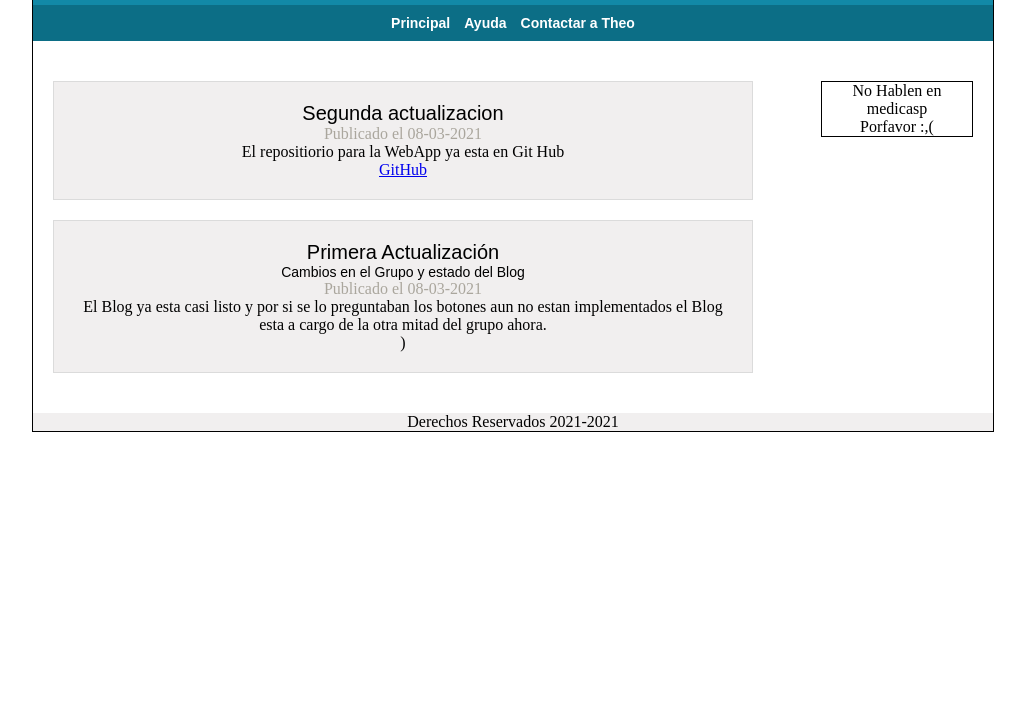
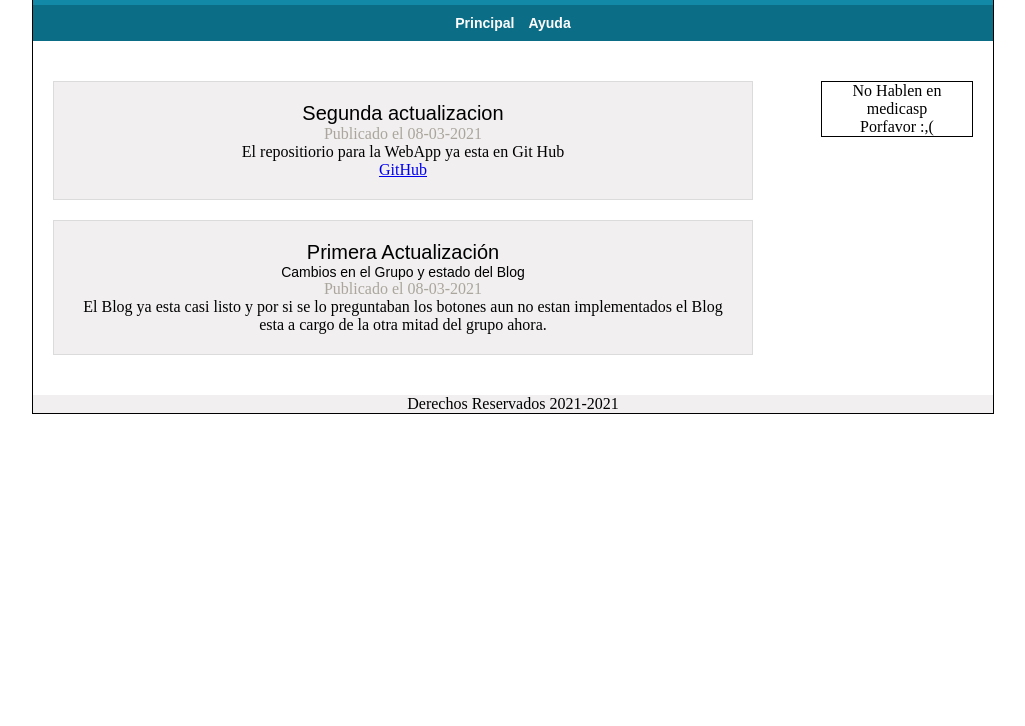
Before and after one commit to groent/Paraclete, a plain HTML site: page index.html in a window 1280 px wide. Shown: the part 74-800 px from the top of the page, without its empty margins (127-1152 px from the left). Drawn offline with Linux system fonts and the light colour scheme.

Commit message:
otro coso

```diff
--- a/index.html
+++ b/index.html
@@ -23,7 +23,7 @@
 
                 <li>Principal</li>
                 <li>Ayuda</li>
-                <li>Contactar a Theo</li>
+
 
             </ul>
         </nav>
@@ -56,7 +56,7 @@
         el Blog esta a cargo de la otra mitad del grupo ahora.
      </p>
          <footer>
-             <p>)</p>
+             <p></p>
          </footer>
         </article>
     </section>
```
